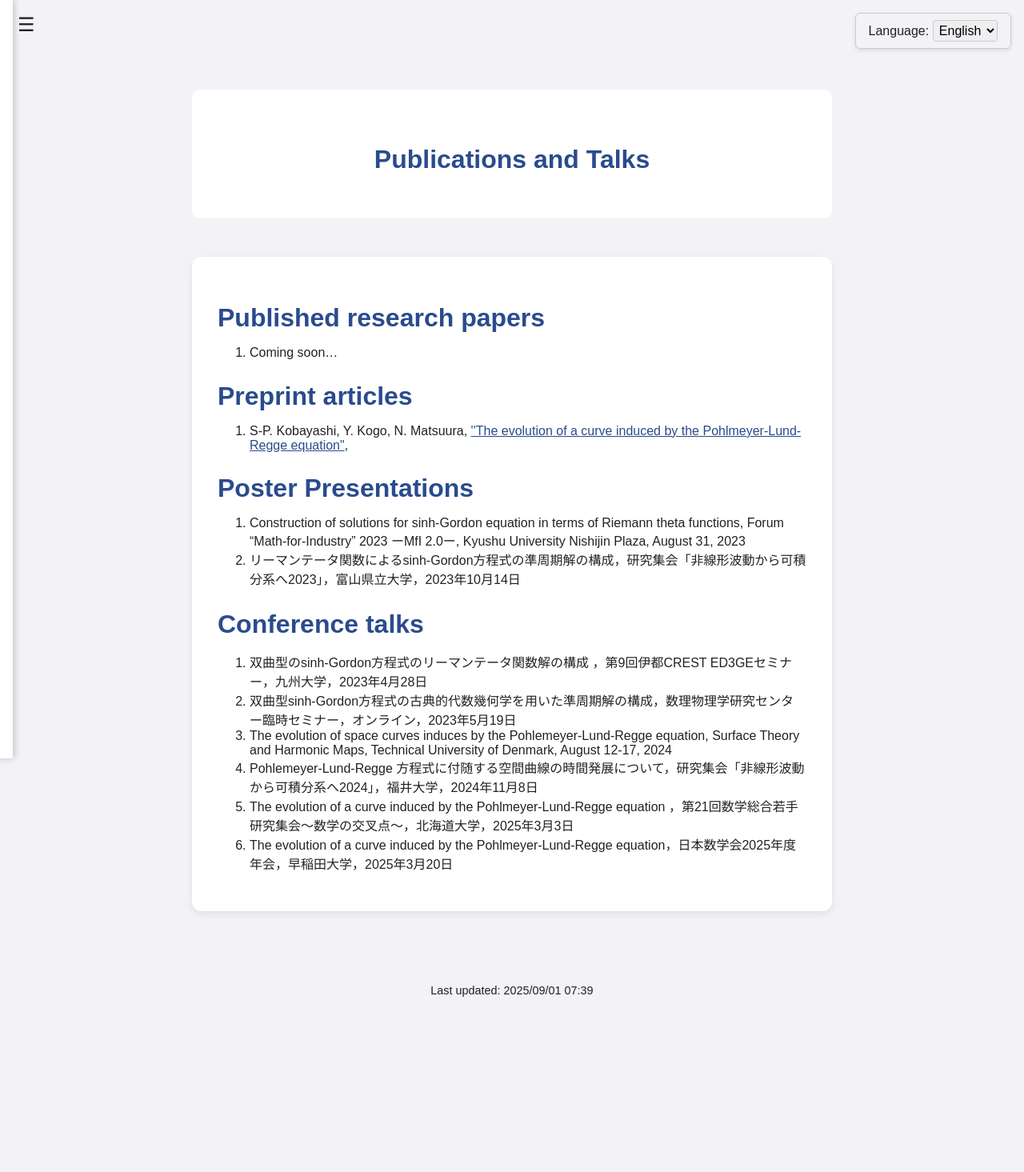
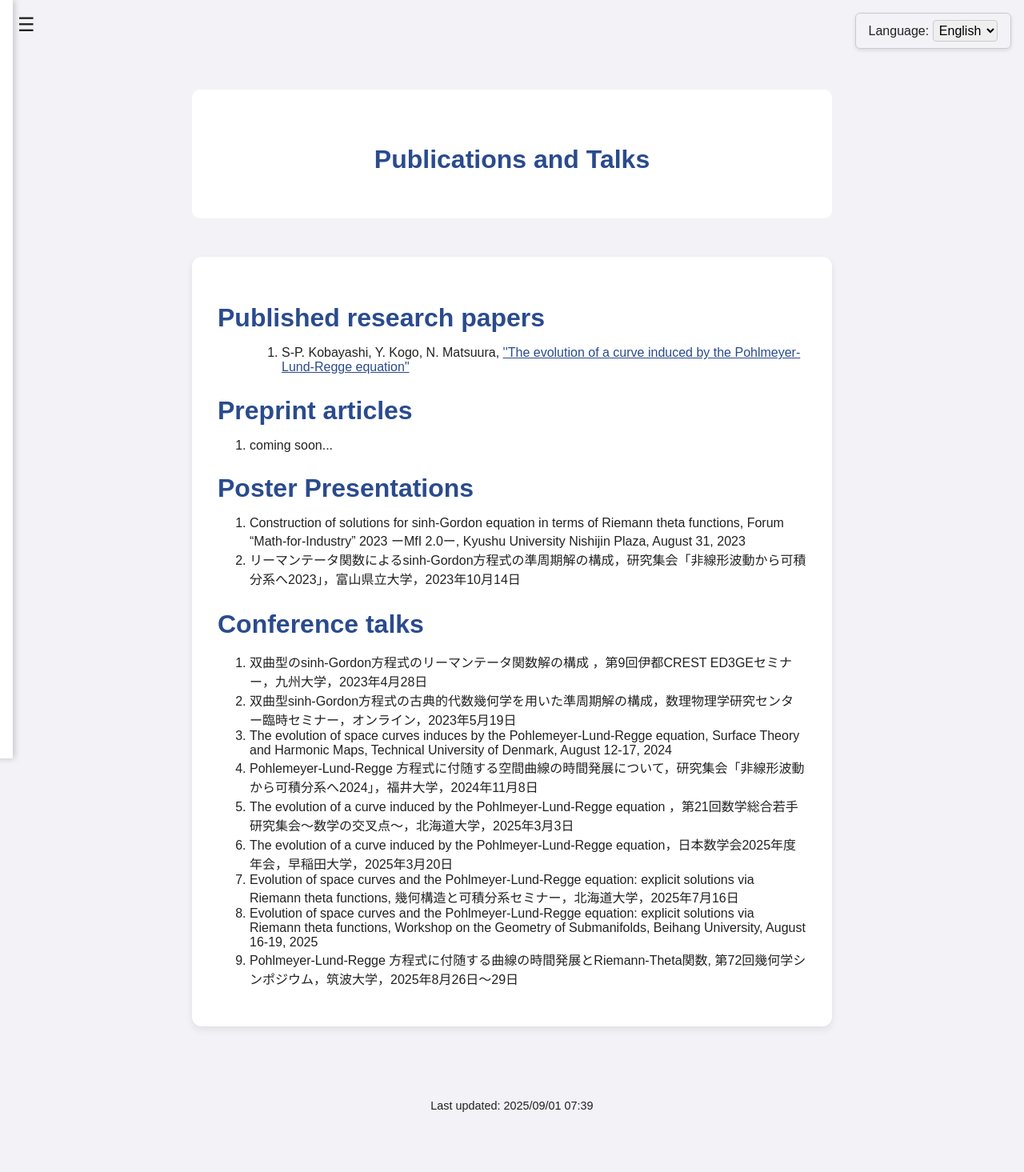
Before and after one commit to YuheiKogo/YuheiKogo.github.io, a Jekyll site: the page built from research-activity.html, in a window 1280 px wide. Shown: the whole page at 80% size. Built offline with Jekyll 4.4.1, drawn with Linux system fonts in a browser that asks for light colours; before the commit the page ends 1321 px from its top, so only the background shows below that.

Commit message:
情報更新

```diff
--- a/circum-vitae.html
+++ b/circum-vitae.html
@@ -33,8 +33,9 @@ og_description: "学歴、職歴、教育歴、幹事・世話人の情報を掲
 		</ul>
 		<h2>幹事・世話人</h2>
 		<ul class="timeline">
-			<li><span class="date">2025年3月4日〜3月8日</span><span class="desc">第20回数学総合若手研究集会（@北海道大学）, 世話人</span></li>
+			<li><span class="date">2024年3月4日〜3月8日</span><span class="desc">第20回数学総合若手研究集会（@北海道大学）, 世話人</span></li>
 			<li><span class="date">2025年3月3日〜3月7日</span><span class="desc">第21回数学総合若手研究集会（@北海道大学）, 世話人</span></li>
+			<li><span class="date">2026年3月4日〜3月8日</span><span class="desc">第22回数学総合若手研究集会（@北海道大学）, 世話人(副代表)</span></li>
 		</ul>
 	</div>
 	<div class="lang-en">
@@ -57,8 +58,9 @@ og_description: "学歴、職歴、教育歴、幹事・世話人の情報を掲
 		</ul>
 		<h2>Organizer / Committee Service</h2>
 		<ul class="timeline">
-			<li><span class="date">March 4–8, 2025</span><span class="desc">Co-organizer, The 20th Spring Conference for Young Mathematicians, Hokkaido University, Sapporo, Japan</span></li>
+			<li><span class="date">March 4–8, 2024</span><span class="desc">Co-organizer, The 20th Spring Conference for Young Mathematicians, Hokkaido University, Sapporo, Japan</span></li>
 			<li><span class="date">March 3–7, 2025</span><span class="desc">Co-organizer, The 21st Spring Conference for Young Mathematicians, Hokkaido University, Sapporo, Japan</span></li>
+			<li><span class="date">March 4–8, 2026</span><span class="desc">Co-organizer (Deputy representative organizer), The 22nd Spring Conference for Young Mathematicians, Hokkaido University, Sapporo, Japan</span></li>
 		</ul>
 	</div>
 </div>
--- a/research-activity.html
+++ b/research-activity.html
@@ -16,12 +16,16 @@ og_description: "査読付き論文、プレプリント、口頭発表の情報
 	<h2 class="lang-ja">査読付き論文</h2>
 	<h2 class="lang-en">Published research papers</h2>
 	<ol>
-		<li>Coming soon…</li>
+		<ol>
+		<li>S-P. Kobayashi, Y. Kogo, N. Matsuura, <a href="https://link.springer.com/article/10.1007/s00332-025-10184-1">''The evolution of a curve induced by the Pohlmeyer-Lund-Regge equation"</a>
+		</li>
+	</ol>
 	</ol>
 	<h2 class="lang-ja">プレプリント</h2>
 	<h2 class="lang-en">Preprint articles</h2>
 	<ol>
-		<li>S-P. Kobayashi, Y. Kogo, N. Matsuura, <a href="https://arxiv.org/abs/2504.05733">''The evolution of a curve induced by the Pohlmeyer-Lund-Regge equation"</a>,
+		<li>
+			coming soon...
 		</li>
 	</ol>
 	<h2 class="lang-ja">ポスター発表</h2>
@@ -53,5 +57,14 @@ og_description: "査読付き論文、プレプリント、口頭発表の情報
 		<li>
 			The evolution of a curve induced by the Pohlmeyer-Lund-Regge equation，日本数学会2025年度年会，早稲田大学，2025年3月20日
 		</li>
+		<li>
+			Evolution of space curves and the Pohlmeyer-Lund-Regge equation: explicit solutions via Riemann theta functions, 幾何構造と可積分系セミナー，北海道大学，2025年7月16日
+		</li>
+		<li>
+			Evolution of space curves and the Pohlmeyer-Lund-Regge equation: explicit solutions via Riemann theta functions, Workshop on the Geometry of Submanifolds, Beihang University, August 16-19, 2025
+		</li>
+		<li>
+			Pohlmeyer-Lund-Regge 方程式に付随する曲線の時間発展とRiemann-Theta関数, 第72回幾何学シンポジウム，筑波大学，2025年8月26日～29日
+		</li>
 	</ol>
 </div>
```
Also changed, not shown: index.html (+4 -4 lines), slides.html (+14 -0 lines).
